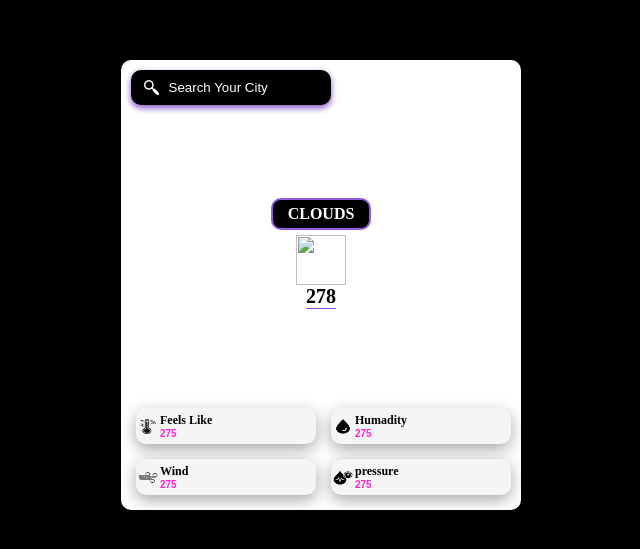
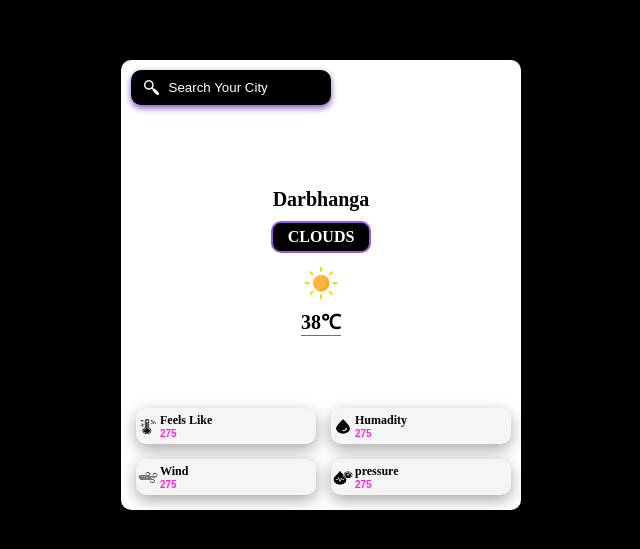
Before and after one commit to Vishalpandey1799/WeatherApp, a plain HTML site: page index.html in a window 1280 px wide. Shown: the part 115-664 px from the top of the page, without its empty margins (319-959 px from the left). Drawn offline with Linux system fonts and the light colour scheme; no server answers.

Commit message:
Update index.html

```diff
--- a/index.html
+++ b/index.html
@@ -18,15 +18,15 @@
         </form>
 
         <div id="info">
-            <p class="cityName"></p>
+            <p class="cityName">Darbhanga</p>
             <p class="notFound"></p>
 
 
                  <p class="weather"> Clouds</p>
 
                  <div id="forcast">
-                    <img src="" class="weatherImg">
-                    <p class="degree">278</p>
+                    <img src="clear.png" class="weatherImg">
+                    <p class="degree">38&#x2103</p>
                  </div>
 
 
```
